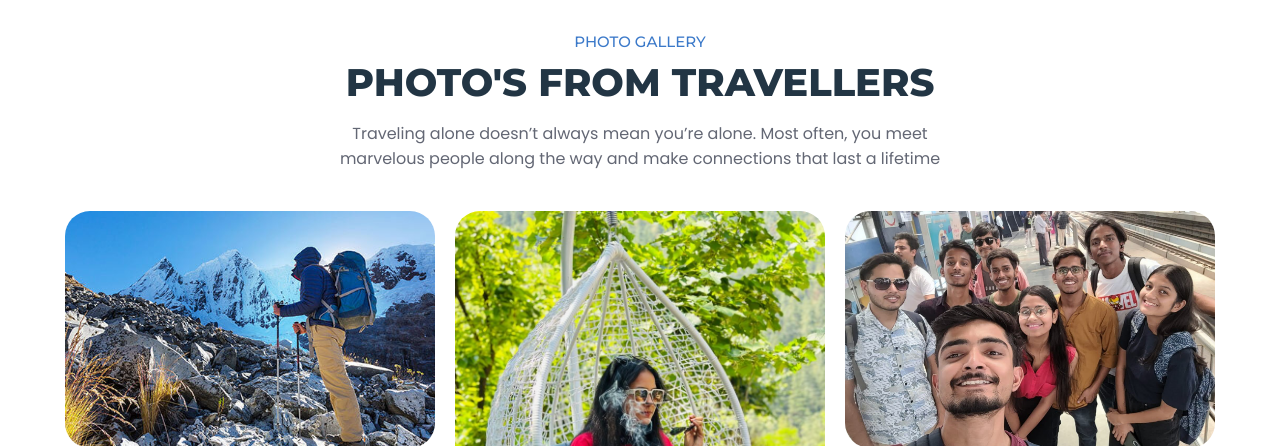
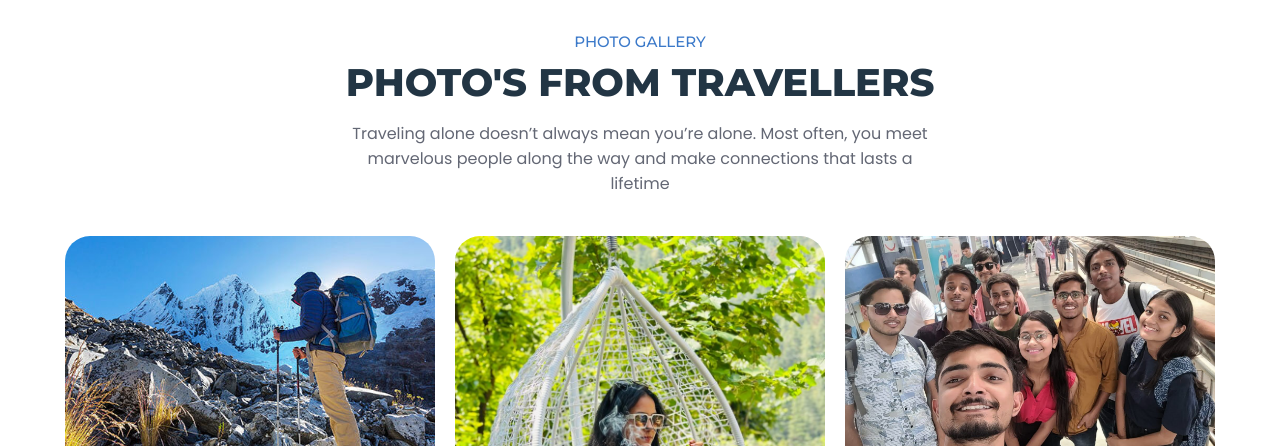
Before and after one commit to irohanrajput/UpInTheSky, a plain HTML site: page landing_page/index.html in a window 1280 px wide. Shown: the part 1580-2026 px from the top of the page. Drawn offline with nearby package versions, Linux system fonts and the light colour scheme.

Commit message:
project done

```diff
--- a/landing_page/index.html
+++ b/landing_page/index.html
@@ -235,7 +235,7 @@
           <h2 class="h2 section-title">Photo's From Travellers</h2>
 
           <p class="section-text">
-            Traveling alone doesn’t always mean you’re alone. Most often, you meet marvelous people along the way and make connections that last a lifetime
+            Traveling alone doesn’t always mean you’re alone. Most often, you meet marvelous people along the way and make connections that lasts a lifetime
           </p>
 
           <ul class="gallery-list">
```
